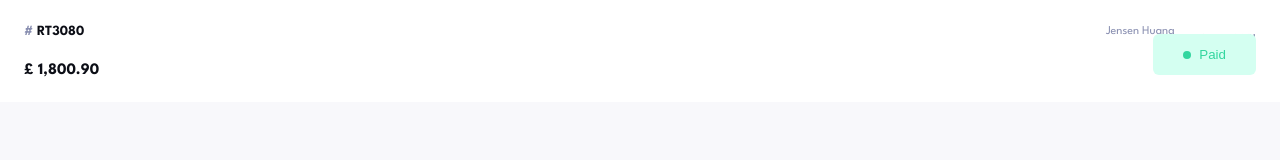
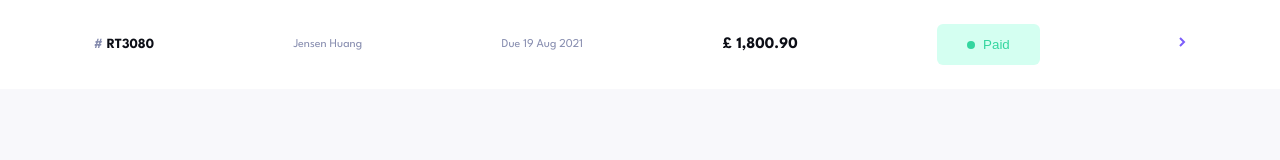
Before and after one commit to Shukurullohj/invoces, a plain HTML site: page index.html in a window 1280 px wide. Drawn offline with Linux system fonts and the light colour scheme; files whose address does not match are found by name.

Commit message:
Fix card for responsive

```diff
--- a/index.html
+++ b/index.html
@@ -34,7 +34,7 @@
                 margin-bottom: 8px;
             }
             .card__price {
-                flex: 1 1 80%;
+                flex: 1 1 90%;
                 color: var(--color-text);
                 font-weight: 700;
                 font-size: 16px;
@@ -59,6 +59,34 @@
                 border-radius: 50%;
                 content: '';
             }
+            .card__right-arrow{
+                display: none;
+            }
+            @media screen and (min-width: 700px){
+                .card {
+                    justify-content: space-around;
+                    align-items: center;
+                }
+                .card__username {
+                    flex: 0 1 auto;
+                    align-self: center;
+                }
+                .card__price {
+                    flex: 0 1 auto;
+                }
+                .card__id {
+                    margin-bottom: 0;
+                }
+                .card__date {
+                    margin-bottom: 0;
+                }
+                .card__button {
+                    position: static;
+                }
+                .card__right-arrow {
+                    display: block;
+                }
+            }
         </style>
         <div class="card">
             <h3 class="card__id"> <span style="color: var(--color-light-text);">#</span>  RT3080</h3>
@@ -68,6 +96,11 @@
             <div>
                 <button class="card__button">Paid</button>
             </div>
+            <span>
+                <svg width="7" height="10" viewBox="0 0 7 10" fill="none" xmlns="http://www.w3.org/2000/svg">
+                <path d="M1 1L5 5L1 9" stroke="#7C5DFA" stroke-width="2"/>
+                </svg>
+            </span>
         </div>
     </header>
 </body>
```
